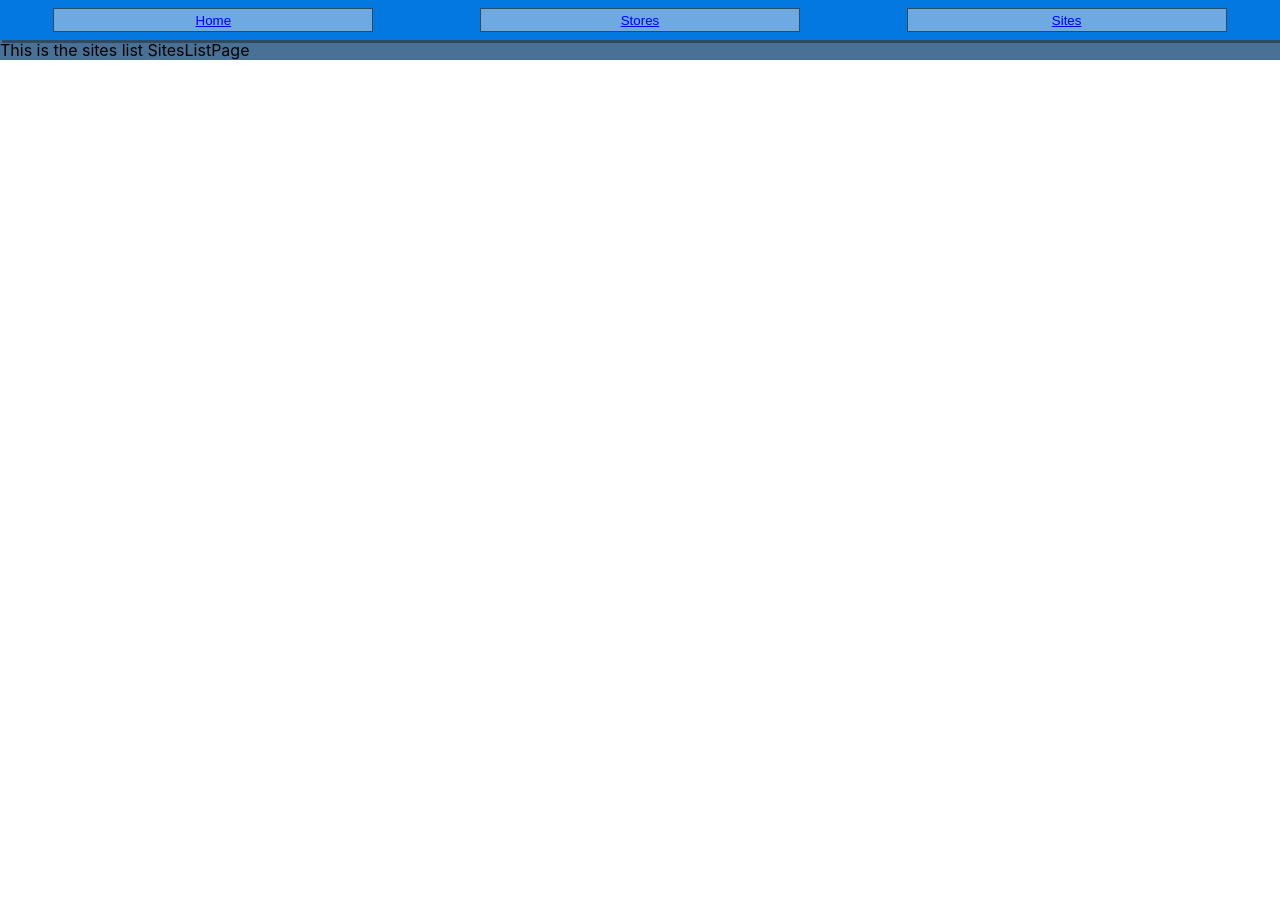
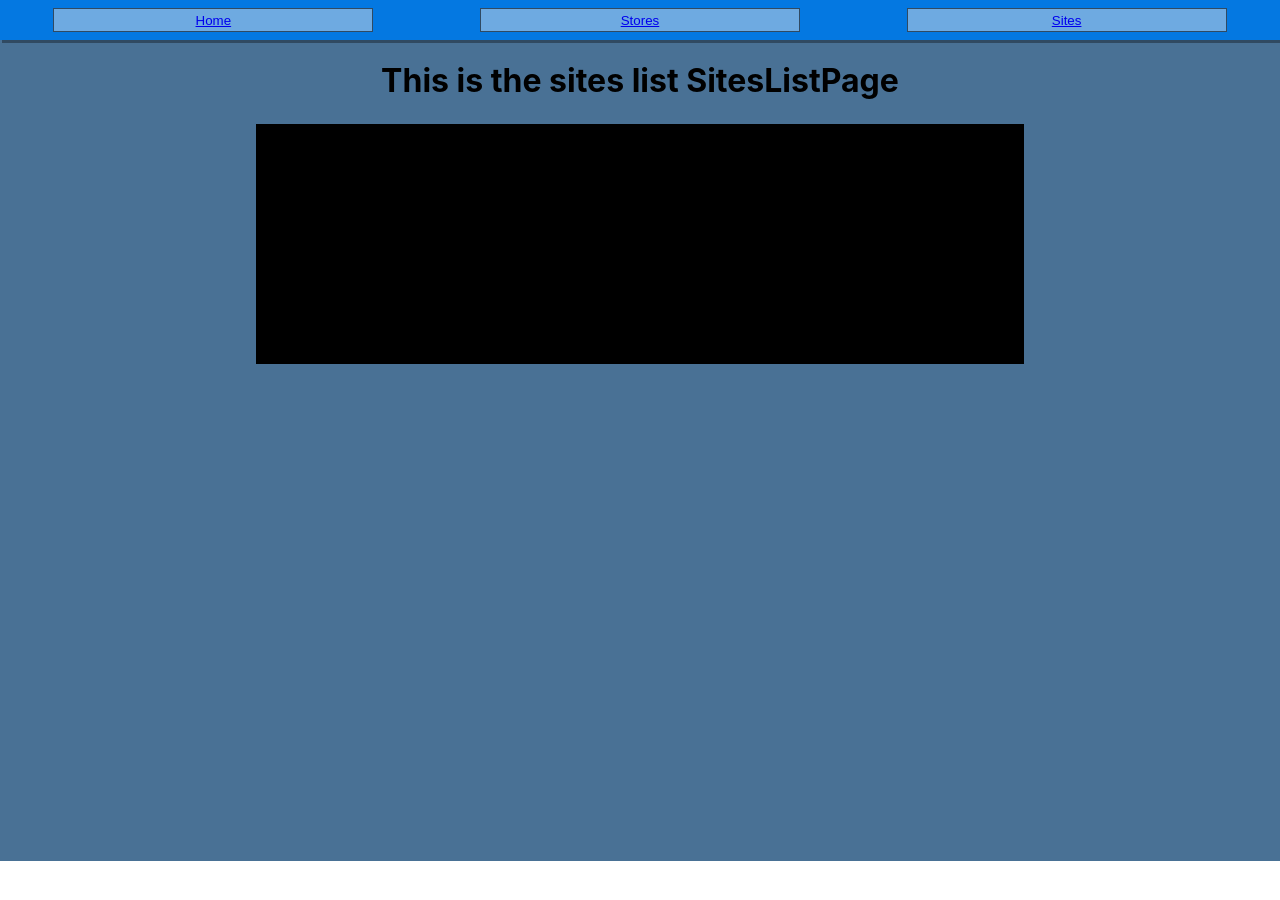
Before and after one commit to josephbkim/unit4project, a React (Create React App) app in the folder demandServer/demandreact/: page /sites in a window 1280 px wide. Shown: the top 900 px of the page. Before the commit the page ends 800 px from the top, so only its background shows below. Built offline with nearby package versions, Linux system fonts and the light colour scheme.

Commit message:
main views components finished

```diff
--- a/demandServer/demandreact/src/App.js
+++ b/demandServer/demandreact/src/App.js
@@ -6,7 +6,6 @@ import NavBar from "./components/NavBar";
 import HomePage from "./components/HomePage";
 import StoreListPage from "./components/StoreListPage";
 import SitesListPage from "./components/SitesListPage";
-import "./App.css";
 
 class App extends Component {
   render() {
--- /dev/null
+++ b/demandServer/demandreact/src/components/Site.js
@@ -0,0 +1,18 @@
+import React, { Component } from "react";
+import styled from "styled-components";
+
+class Site extends Component {
+  render() {
+    return <SiteBox />;
+  }
+}
+
+export default Site;
+
+const SiteBox = styled.div`
+  justify-self: center;
+  height: 30vh;
+  width: 60vw;
+  background-color: black;
+  margin: 2px;
+`;
--- a/demandServer/demandreact/src/components/SitesListPage.js
+++ b/demandServer/demandreact/src/components/SitesListPage.js
@@ -1,9 +1,36 @@
 import React, { Component } from "react";
+import styled from "styled-components";
+
+import Site from "./Site";
 
 class SitesListPage extends Component {
   render() {
-    return <div>This is the sites list SitesListPage</div>;
+    return (
+      <ConDiv>
+        <h1>This is the sites list SitesListPage</h1>
+        <SiteDiv>
+          <Site />
+        </SiteDiv>
+      </ConDiv>
+    );
   }
 }
 
 export default SitesListPage;
+
+const ConDiv = styled.div`
+  display: block;
+  text-align: center;
+  justify-items: center;
+  height: 100vh;
+  margin: auto;
+`;
+
+const SiteDiv = styled.div`
+  display: flex;
+  flex-direction: row;
+  justify-content: space-around;
+  align-content: space-around;
+  height: 100vh;
+  width: 100vw;
+`;
--- a/demandServer/demandreact/src/components/StoreListPage.js
+++ b/demandServer/demandreact/src/components/StoreListPage.js
@@ -1,6 +1,8 @@
 import React, { Component } from "react";
+import styled from "styled-components";
+
 import Store from "./Store";
-import styled from "styled-components";
+
 
 class StoreListPage extends Component {
   render() {
```
